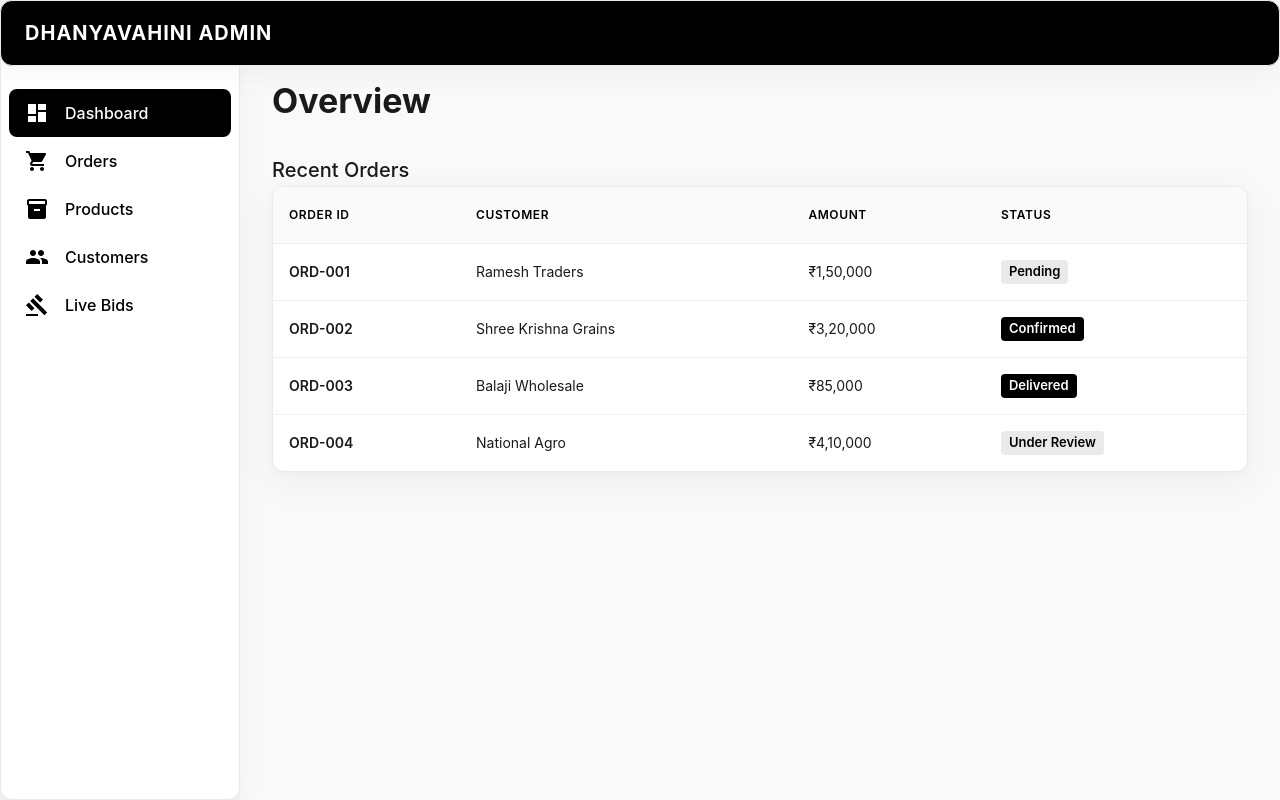
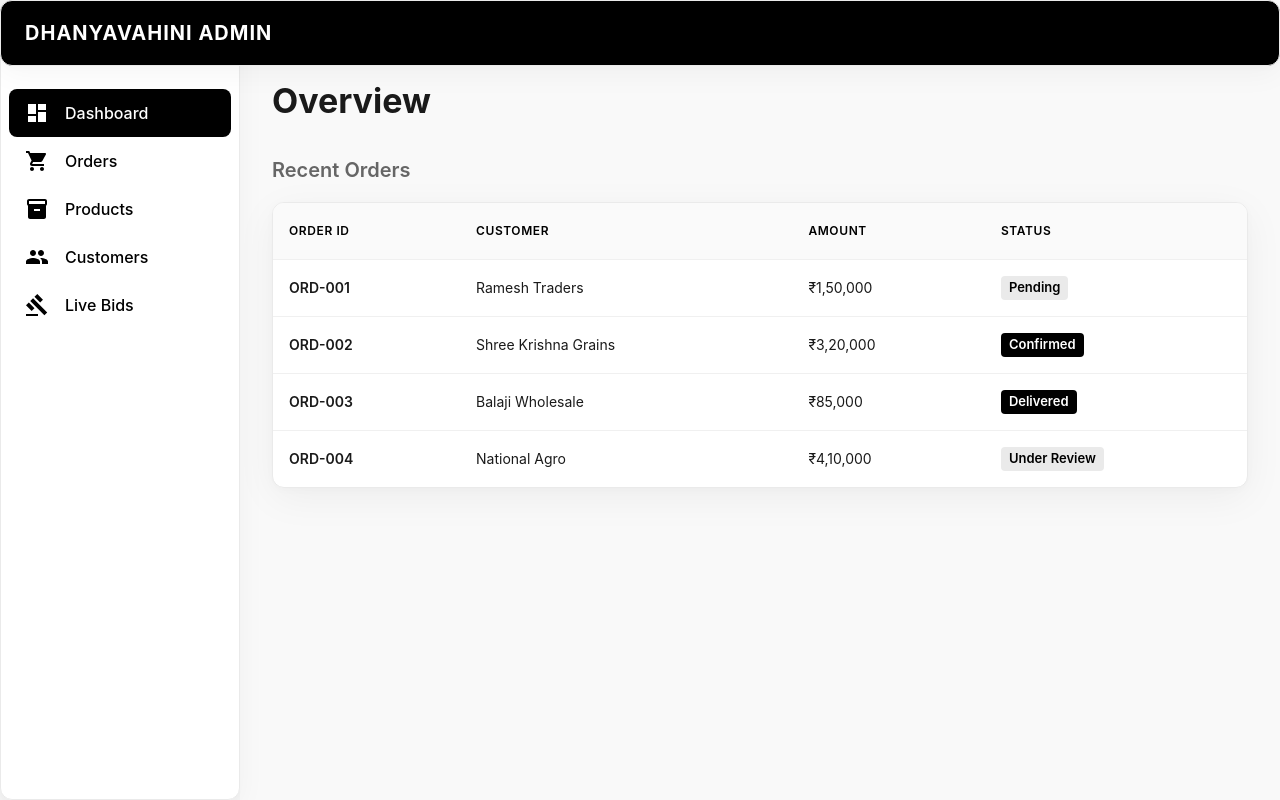
Before and after one commit to pannaga65/dhanyavahini-, a React (Vite) app in the folder admin-web/: page / in a window 1280 px wide. Built offline with nearby package versions, Linux system fonts and the light colour scheme; no server answers.

Commit message:
Fix the last remaining MUI TypeScript error in Dashboard

```diff
--- a/admin-web/src/pages/Dashboard.tsx
+++ b/admin-web/src/pages/Dashboard.tsx
@@ -14,7 +14,7 @@ export default function Dashboard() {
         Overview
       </Typography>
 
-      <Typography variant="h6" fontWeight="600" mb={2} color="text.secondary">
+      <Typography variant="h6" sx={{ fontWeight: 600, mb: 2, color: 'text.secondary' }}>
         Recent Orders
       </Typography>
 
```
